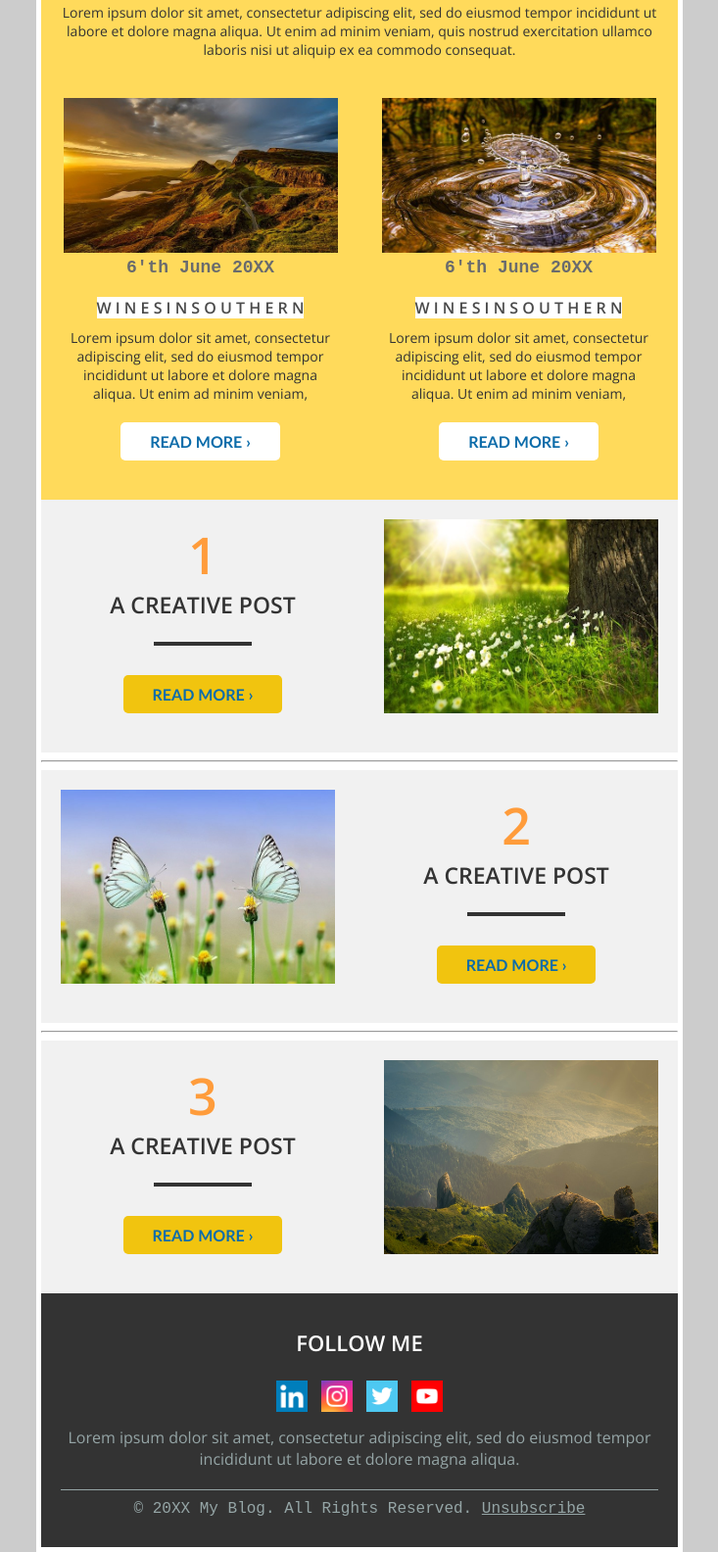
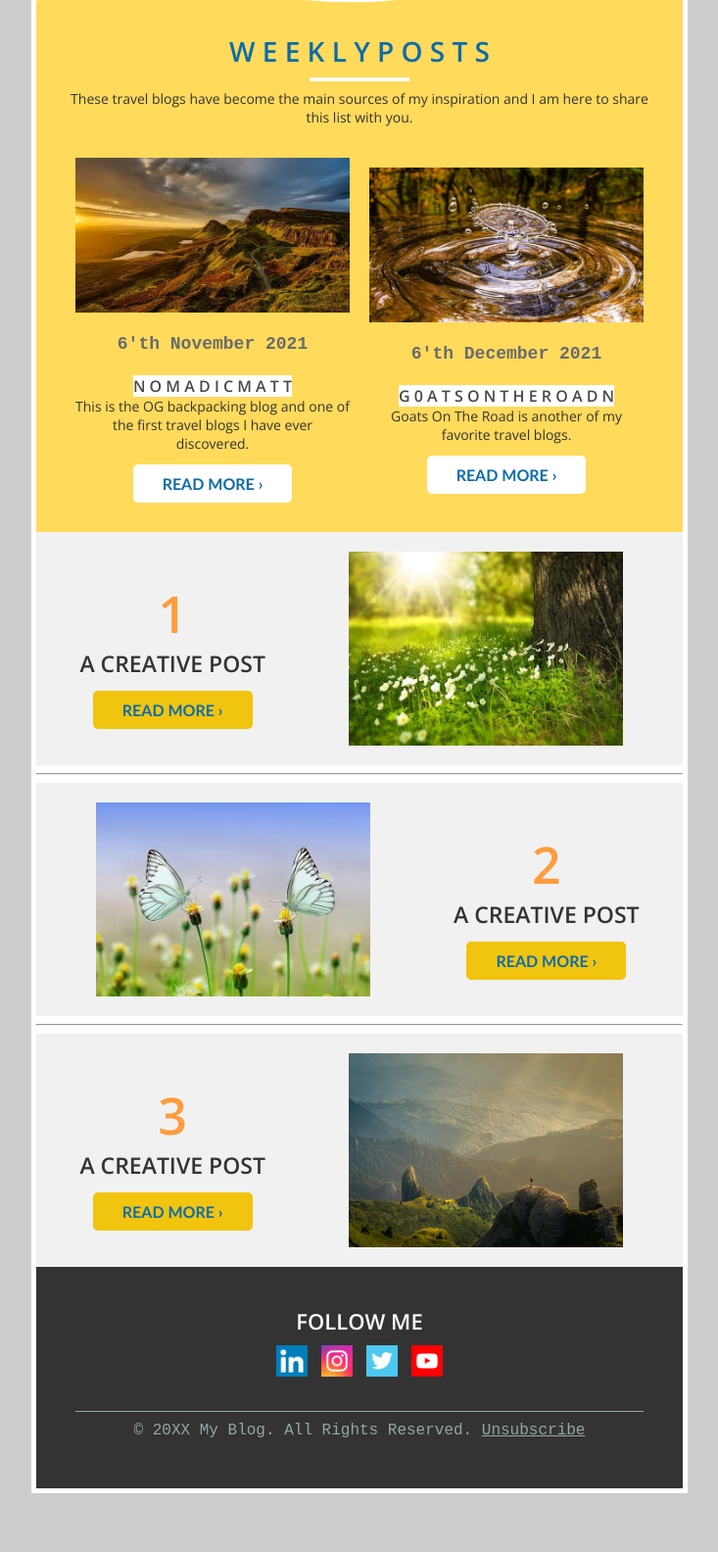
Before and after one commit to rurangwaluc/Trip-Blog-Newsletter, a plain HTML site: page index.html in a window 1280 px wide. Shown: the part 950-2534 px from the top of the page at 98% size, without its empty margins (273-1006 px from the left). Drawn offline with nearby package versions, Linux system fonts and the light colour scheme.

Commit message:
update commit

```diff
--- a/index.html
+++ b/index.html
@@ -8,7 +8,9 @@
   <meta name="viewport" content="width=device-width, initial-scale=1.0">
   <link rel="preconnect" href="https://fonts.googleapis.com">
   <link rel="preconnect" href="https://fonts.gstatic.com" crossorigin>
-<link href="https://fonts.googleapis.com/css2?family=Open+Sans:ital,wght@0,300;0,400;0,600;1,300;1,400;1,600&display=swap" rel="stylesheet">
+  <link
+    href="https://fonts.googleapis.com/css2?family=Open+Sans:ital,wght@0,300;0,400;0,600;1,300;1,400;1,600&display=swap"
+    rel="stylesheet">
   <title>Trip Blog HTML Email</title>
   <style type="text/css">
     body {
@@ -58,6 +60,7 @@
       font-size: 16px;
       border-radius: 5px;
     }
+
     .buttons {
       background-color: #F1C40F;
       color: #0C6CAA;
@@ -95,13 +98,13 @@
 
 
       <tr>
-        <td>
-          <div style="text-align: center; padding: 20px;">
+        <td style="text-align: center; padding: 20px;">
+
           <a href="#">
 
-              <img src="img/logo.png" alt="Logo" width="154" height="48">
+            <img src="images/logo.png" alt="Logo" width="154" height="48">
           </a>
-          </div>
+
         </td>
       </tr>
 
@@ -113,92 +116,96 @@
       <!--  BANNER IMAGE -->
 
       <tr>
-        <td>
-          <div style="text-align: center; padding: 5px 0px 20px;">
-            <a href="#">
+        <td style="text-align: center; padding: 5px 0px 20px;">
 
-              <img src="img/banner.png" alt="Logo" >
-            </a>
-          </div>
+          <img src="images/banner.png" alt="Banner" width="100%">
+
         </td>
       </tr>
 
       <!-- TITLE, TEXT & BUTTON -->
       <tr>
-        <td>
-          <div>
-            <div class="title" style="text-align: center; ">
+        <td style="padding: 30px 10px; text-align: center;">
           <strong style="font-size: 28px; color: #0C6CAA;">WELCOME MY NEW TRIP BLOG</strong>
-            </div>
-            <div class="text" style="display: flex; justify-content: space-evenly;"  >
-              <div style="padding: 20px;">
-                <span style="font-size: 14px; color: #888888">Lorem ipsum dolor sit amet, consectetur adipiscing elit, sed do eiusmod tempor incididunt ut labore et dolore magna aliqua. Ut enim ad minim veniam, quis nostrud exercitation ullamco laboris nisi ut aliquip ex ea commodo consequat. </span>
-              </div>
-              <div style="padding: 20px;">
-                <span style="font-size: 14px; color: #888888">Lorem ipsum dolor sit amet, consectetur adipiscing elit, sed do eiusmod tempor incididunt ut labore et dolore magna aliqua. Ut enim ad minim veniam, quis nostrud exercitation ullamco laboris nisi ut aliquip ex ea commodo consequat. </span>
-              </div>
-            </div>
-            <div style="text-align: center; padding: 20px;">
+          <table width="100%" style="background-color: #FFFFFF;  ">
+
+            <tr>
+              <td style="padding: 20px; text-align: left;">
+                <span style="font-size: 14px; color: #888888">One of the daily rituals I often find myself doing,
+                  especially during a pandemic when traveling is off-the-table for the time being, is to visit several
+                  of my favorite adventure and backpacking blogs and read up on travel stories, plan my future trips,
+                  and lose myself in the world of travel where anything is possible.</span>
+              </td>
+              <td style="padding: 20px; text-align: left;">
+                <span style="font-size: 14px; color: #888888">Nowadays, I am bound by the limit of my own country and
+                  with the new waves of infection rolling in every few months here in Thailand and the vaccination
+                  rollout is slow, I needed to find another way to escape and lose myself in the world of travel once
+                  again.</span>
+              </td>
+            </tr>
+
+
+
+          </table>
+          <br>
           <a href="#" class="btn">READ MORE › </a>
-            </div>
-          </div>
         </td>
       </tr>
 
       <tr>
+        <td style="text-align: center; ">
+          <img src="images/banner_1.png" alt="banner" width="100%" height="48">
+          <table width="100%" style="background-color: #FFDA5B; margin-top: -1px; padding: 30px;">
+            <tr>
               <td>
-          <div >
-            <a href="#">
+                <strong style="font-size: 28px; color: #0C6CAA;">W E E K L Y P O S T S</strong>
+                <hr color="#FFFFFF" size="4" width="100">
+                <span style="font-size: 14px; color: #333333">These travel blogs have become the main sources of my
+                  inspiration and I am here to share this list with you.</span>
+                <br><br>
+              </td>
+            </tr>
+            <tr>
+              <td>
+                <table>
+                  <tr>
+                    <td style="padding: 10px;">
+                      <img src="images/Rocks.jpeg" alt="Rocks" width="280" height="158"><br> <br>
+                      <strong
+                        style="color: #6A6B6D;font-size: 18px;font-family: 'Courier New', Courier; font-weight: 600; ">6'th
+                        November 2021
+                      </strong><br><br>
+                      <strong style="font-size: 16px; background-color: #ffffff;"> N O M A D I C M A T T </strong> <br>
+                      <span style="font-size: 14px; color: #333333">This is the OG backpacking blog and one of
+                        the first travel blogs I have ever discovered. </span>
+                      <br><br>
+                      <a href="#" class="button">READ MORE › </a>
 
-              <img src="img/banner_1.png" alt="banner" width="650"  height="48" >
-            </a>
-          </div>
-          <div style="background-color: #FFDA5B; margin-top: -5px;">
-            <div class="title" style="text-align: center; padding: 30px 20px;">
-              <strong style="font-size: 28px; color: #0C6CAA;">W E E K L Y   P O S T S</strong>
-            </div>
-            <div style="background-color: #ffffff; width: 100px; height: 4px; margin: 0 auto;"></div>
-            <div style="padding: 20px; text-align: center;">
-              <span style="font-size: 14px; color: #333333">Lorem ipsum dolor sit amet, consectetur adipiscing elit, sed do eiusmod tempor incididunt ut labore et dolore magna aliqua. Ut enim ad minim veniam, quis nostrud exercitation ullamco laboris nisi ut aliquip ex ea commodo consequat. </span>
-            </div>
-            <div class="text" style="display: flex; justify-content: space-evenly; text-align: center"  >
-              <div style="padding: 20px;">
 
-                <div style="text-align: center;">
-                  <img  src="img/Rocks.jpeg" alt="Rocks" width="280" height="158"><br>
-                  <div style="height: 5px;"></div>
-                  <strong style="color: #6A6B6D;font-size: 18px;font-family: 'Courier New', Courier; font-weight: 600; ">6'th June 20XX</strong>
-                </div>
-                <div style="padding: 20px 5px 10px;">
+                    </td>
+                    <td style="padding: 10px;">
+                      <img src="images/water.jpeg" alt="Water" width="280" height="158"><br> <br>
+                      <strong
+                        style="color: #6A6B6D;font-size: 18px;font-family: 'Courier New', Courier; font-weight: 600; ">6'th
+                        December 2021
+                      </strong><br><br>
+                      <strong style="font-size: 16px; background-color: #ffffff;"> G 0 A T S O N T H E R O A D
+                        N</strong> <br>
+                      <span style="font-size: 14px; color: #333333">Goats On The Road is another of my favorite travel
+                        blogs. </span>
+                      <br><br>
+                      <a href="#" class="button">READ MORE › </a>
 
-                  <strong style="font-size: 16px; background-color: #ffffff;"> W I N E S   I N   S O U T H E R N</strong> <br>
-                </div>
-                <span style="font-size: 14px; color: #333333">Lorem ipsum dolor sit amet, consectetur adipiscing elit, sed do eiusmod tempor incididunt ut labore et dolore magna aliqua. Ut enim ad minim veniam, </span>
-                <div style="text-align: center; padding: 30px;">
-                  <a href="#" class="button">READ MORE › </a>
-                </div>
-              </div>
 
-              <div style="padding: 20px;">
+                    </td>
+                  </tr>
 
-                <div style="text-align: center;">
-                  <img  src="img/water.jpeg" alt="Water" width="280" height="158"><br>
-                  <div style="height: 5px;"></div>
-                  <strong style="color: #6A6B6D;font-size: 18px; font-family: 'Courier New', Courier; font-weight: 600;">6'th June 20XX</strong>
-                </div>
-                <div style="padding: 20px 5px 10px;">
+                </table>
+              </td>
+            </tr>
+          </table>
+        </td>
 
-                  <strong style="font-size: 16px; background-color: #ffffff;"> W I N E S   I N   S O U T H E R N</strong> <br>
-                </div>
-                <span style="font-size: 14px; color: #333333">Lorem ipsum dolor sit amet, consectetur adipiscing elit, sed do eiusmod tempor incididunt ut labore et dolore magna aliqua. Ut enim ad minim veniam, </span>
-                <div style="text-align: center; padding: 30px;">
-                  <a href="#" class="button">READ MORE › </a>
-                </div>
-              </div>
-            </div>
-
-          </div>
-        </td>
       </tr>
 
 
@@ -207,47 +214,24 @@
 
       <tr>
         <td>
+          <table width="100%" style="padding: 20px 10px; background-color: #F1F1F1; text-align: center;">
+            <tr>
+              <td>
+                <strong style="font-size: 52px; color: #FF9C3B; font-weight: bold; width: 28px;">1</strong> <br>
+                <strong style="font-size: 23px; color: #333333;">A CREATIVE
+                  POST</strong> <br> <br>
+                <a href="#" class="buttons">READ MORE › </a>
+              </td>
+              <td>
+                <img src="images/flowers.jpeg" alt="flowers" width="280" height="198"><br>
 
-          <div style="background-color: #F1F1F1;">
+              </td>
+            </tr>
+          </table>
+        </td>
+      </tr>
 
 
-            <div class="text" style="display: flex; justify-content: space-evenly; text-align: center"  >
-              <div style="padding: 20px;">
-
-                <div style="text-align: center;">
-                  <div >
-
-                    <strong style="font-size: 52px; color: #FF9C3B; font-weight: bold; width: 28px;" >1</strong> <br>
-                  </div>
-
-                </div>
-                <div style="padding: 0px 50px 10px;">
-
-                  <strong style="font-size: 23px; color: #333333;">A CREATIVE
-                    POST</strong> <br> <br>
-                    <div style="background-color: #333333; width: 100px; height: 4px; margin: 0 auto;"></div>
-
-                </div>
-
-                <div style="text-align: center; padding: 30px;">
-                  <a href="#" class="buttons">READ MORE › </a>
-                </div>
-              </div>
-
-              <div style="padding: 20px;">
-
-                <div style="text-align: center;">
-                  <img  src="img/flowers.jpeg" alt="flowers" width="280" height="198"><br>
-
-                </div>
-
-
-              </div>
-            </div>
-
-          </div>
-        </td>
-      </tr>
       <tr>
         <td>
           <hr>
@@ -260,49 +244,25 @@
 
       <tr>
         <td>
+          <table width="100%" style="padding: 20px 10px; background-color: #F1F1F1; text-align: center;">
+            <tr>
+              <td>
+                <img src="images/batterflier.jpeg" alt="flowers" width="280" height="198"><br>
 
-      <div style="background-color: #F1F1F1;">
+              </td>
+              <td>
+                <strong style="font-size: 52px; color: #FF9C3B; font-weight: bold; width: 28px;">2</strong> <br>
+                <strong style="font-size: 23px; color: #333333;">A CREATIVE
+                  POST</strong> <br> <br>
+                <a href="#" class="buttons">READ MORE › </a>
+              </td>
+
+            </tr>
+          </table>
+        </td>
+      </tr>
 
 
-        <div class="text" style="display: flex; justify-content: space-evenly; text-align: center"  >
-
-          <div style="padding: 20px;">
-
-            <div style="text-align: center;">
-              <img  src="img/batterflier.jpeg" alt="flowers" width="280" height="198"><br>
-
-            </div>
-
-
-          </div>
-          <div style="padding: 20px;">
-
-            <div style="text-align: center;">
-              <div >
-
-                <strong style="font-size: 52px; color: #FF9C3B; font-weight: bold; width: 28px;" >2</strong> <br>
-              </div>
-
-            </div>
-            <div style="padding: 0px 50px 10px;">
-
-              <strong style="font-size: 23px; color: #333333;">A CREATIVE
-                POST</strong> <br> <br>
-                <div style="background-color: #333333; width: 100px; height: 4px; margin: 0 auto;"></div>
-
-            </div>
-
-            <div style="text-align: center; padding: 30px;">
-              <a href="#" class="buttons">READ MORE › </a>
-            </div>
-          </div>
-
-
-        </div>
-
-      </div>
-    </td>
-  </tr>
       <tr>
         <td>
           <hr>
@@ -313,74 +273,62 @@
       <!-- TWO COLUMN SECTION -->
 
 
+
       <tr>
         <td>
-
-      <div style="background-color: #F1F1F1;">
-
-
-        <div class="text" style="display: flex; justify-content: space-evenly; text-align: center"  >
-
-
-          <div style="padding: 20px;">
-
-            <div style="text-align: center;">
-              <div >
-
-                <strong style="font-size: 52px; color: #FF9C3B; font-weight: bold; width: 28px;" >3</strong> <br>
-              </div>
-
-            </div>
-            <div style="padding: 0px 50px 10px;">
-
+          <table width="100%" style="padding: 20px 10px; background-color: #F1F1F1; text-align: center;">
+            <tr>
+              <td>
+                <strong style="font-size: 52px; color: #FF9C3B; font-weight: bold; width: 28px;">3</strong> <br>
                 <strong style="font-size: 23px; color: #333333;">A CREATIVE
                   POST</strong> <br> <br>
-                <div style="background-color: #333333; width: 100px; height: 4px; margin: 0 auto;"></div>
+                <a href="#" class="buttons">READ MORE › </a>
+              </td>
+              <td>
+                <img src="images/mountains.jpeg" alt="flowers" width="280" height="198"><br>
 
-            </div>
-
-            <div style="text-align: center; padding: 30px;">
-              <a href="#" class="buttons">READ MORE › </a>
-            </div>
-          </div>
-
-
-          <div style="padding: 20px;">
-
-            <div style="text-align: center;">
-              <img  src="img/mountains.jpeg" alt="flowers" width="280" height="198"><br>
-
-            </div>
-
-
-          </div>
-        </div>
-
-      </div>
               </td>
             </tr>
+          </table>
+        </td>
+      </tr>
+
 
       <!-- FOOTER SECTION -->
       <tr>
         <td style="background-color: #333333; padding: 20px; text-align: center;">
-          <div class="footer">
-            <div class="footer_heading">
-              <h1 style="font-size: 22px; color: #ffffff;"><strong>FOLLOW ME</strong></h1>
-              <div>
-                <a href="#"><img src="img/LinkedIn.png" alt="Icons" width="32" height="32" style="margin: 10px 5px;"></a>
-                <a href="#"><img src="img/Instagram.png" alt="Icons" width="32" height="32" style="margin: 10px 5px;"></a>
-                <a href="#"><img src="img/Twitter.png" alt="Icons" width="32" height="32" style="margin: 10px 5px;"></a>
-                <a href="#"><img src="img/Youtube.png" alt="Icons" width="32" height="32" style="margin: 10px 5px;"></a>
-              </div>
-              <div>
-                <span style="font-size: 16px; color: #95A5A6;">Lorem ipsum dolor sit amet, consectetur adipiscing elit, sed do eiusmod tempor incididunt ut labore et dolore magna aliqua.</span>
-              </div>
+          <table style="padding: 20px;" width="100%">
+            <tr>
+              <td>
+                <strong style="font-size: 22px; color: #ffffff;"><strong>FOLLOW ME</strong></strong>
 
-              <div style="border-top: 1px solid #95A5A6; padding: 10px; margin-top: 20px;">
-                <span style="font-size: 16px; color: #95A5A6; font-family: 'Courier New', Courier; font-weight: 300;">© 20XX My Blog. All Rights Reserved. <a href="#" style="color: #95A5A6;">Unsubscribe</a></span>
-              </div>
-            </div>
-          </div>
+              </td>
+            </tr>
+            <tr>
+              <td>
+                <a href="#"><img src="images/LinkedIn.png" alt="Icons" width="32" height="32"
+                    style="margin: 10px 5px;"></a>
+                <a href="#"><img src="images/Instagram.png" alt="Icons" width="32" height="32"
+                    style="margin: 10px 5px;"></a>
+                <a href="#"><img src="images/Twitter.png" alt="Icons" width="32" height="32"
+                    style="margin: 10px 5px;"></a>
+                <a href="#"><img src="images/Youtube.png" alt="Icons" width="32" height="32"
+                    style="margin: 10px 5px;"></a>
+              </td>
+            </tr>
+            <tr>
+              <td style=" padding: 10px; margin-top: 20px;">
+
+
+              </td>
+            </tr>
+            <tr>
+              <td style="border-top: 1px solid #95A5A6; padding: 10px; margin-top: 20px;">
+                <span style="font-size: 16px; color: #95A5A6; font-family: 'Courier New', Courier; font-weight: 300;">©
+                  20XX My Blog. All Rights Reserved. <a href="#" style="color: #95A5A6;">Unsubscribe</a></span>
+              </td>
+            </tr>
+          </table>
         </td>
       </tr>
 
```
Also changed, not shown: images/Instagram.png (renamed from img/Instagram.png), images/LinkedIn.png (renamed from img/LinkedIn.png), images/Rocks.jpeg (renamed from img/Rocks.jpeg), images/Twitter.png (renamed from img/Twitter.png), images/Youtube.png (renamed from img/Youtube.png), images/banner.png (renamed from img/banner.png), images/banner_1.png (renamed from img/banner_1.png), images/batterflier.jpeg (renamed from img/batterflier.jpeg), images/flowers.jpeg (renamed from img/flowers.jpeg), images/logo.png (renamed from img/logo.png), images/mountains.jpeg (renamed from img/mountains.jpeg), images/water.jpeg (renamed from img/water.jpeg). Lines whose indentation alone changed are shown as unchanged.
